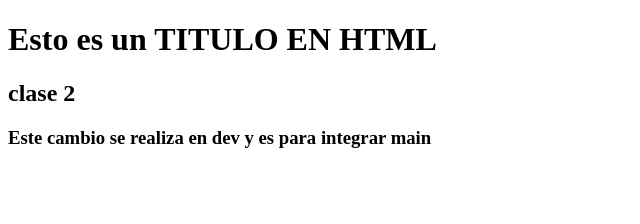
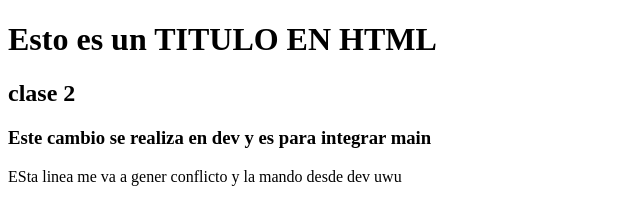
Before and after one commit to SamuelErazo2111/coso1, a plain HTML site: page index.html in a window 1280 px wide. Shown: the whole page, without its empty margins (0-640 px from the left). Drawn offline with Linux system fonts and the light colour scheme.

Commit message:
conflicto desde dev

```diff
--- a/index.html
+++ b/index.html
@@ -10,5 +10,6 @@
     <h1>Esto es un TITULO EN HTML</h1>
     <h2>clase 2</h2>
     <h3>Este cambio se realiza en dev y es para integrar main</h3>
+    <p>ESta linea me va a gener conflicto y la mando desde dev uwu</p>
 </body>
 </html>
```
